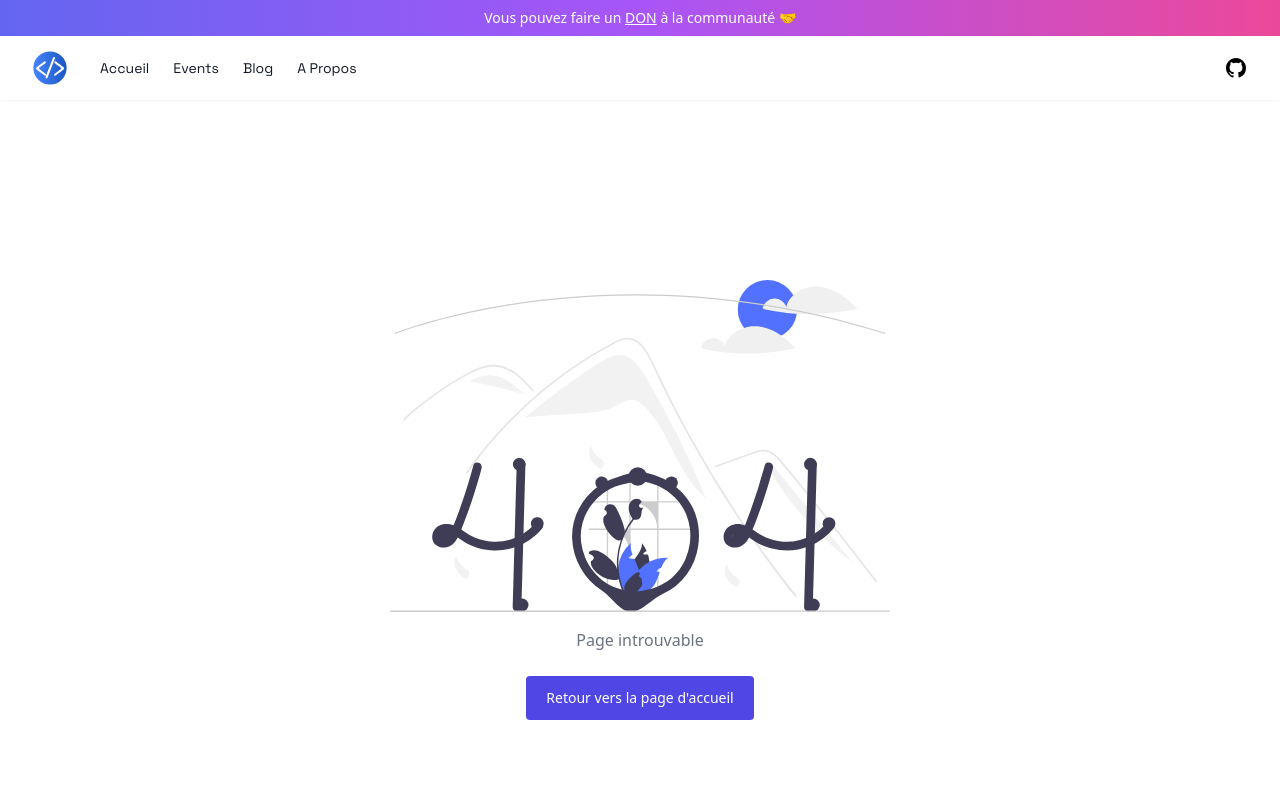
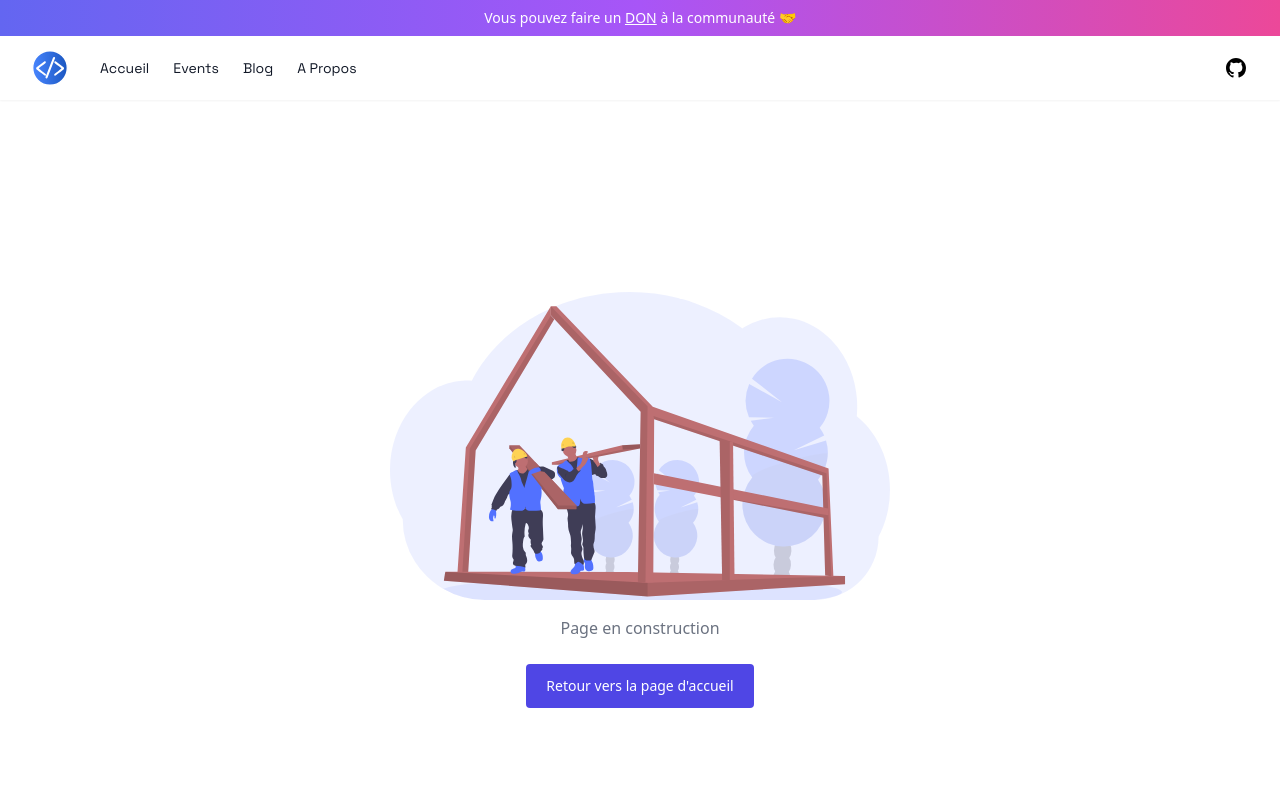
Before and after one commit to GalsenDev221/website, a Next.js app: page /components/Blank in a window 1280 px wide. Before the commit this address had no page. Shown: the top 800 px of the page. Built offline with nearby package versions, Linux system fonts and the light colour scheme.

Commit message:
🆕 :: new component Blank.

```diff
--- /dev/null
+++ b/src/pages/components/Blank.tsx
@@ -0,0 +1,30 @@
+import Image from 'next/image';
+import Link from 'next/link';
+import soon from '/public/svg/soon.svg';
+
+const Blank = () => {
+	return (
+		<div className="grid h-screen px-4 bg-white place-content-center">
+			<div className="text-center">
+				<Image
+					src={soon}
+					width="500"
+					height="500"
+					alt="404 Illustration"
+					loading="eager"
+				/>
+
+				<p className="mt-4 text-gray-500">Page en construction</p>
+
+				<Link
+					href="/"
+					className="inline-block px-5 py-3 mt-6 text-sm font-medium text-white bg-indigo-600 rounded hover:bg-indigo-700 focus:outline-none focus:ring"
+				>
+					Retour vers la page d&apos;accueil
+				</Link>
+			</div>
+		</div>
+	);
+};
+
+export default Blank;
```
Also changed, not shown: public/svg/soon.svg (added).
